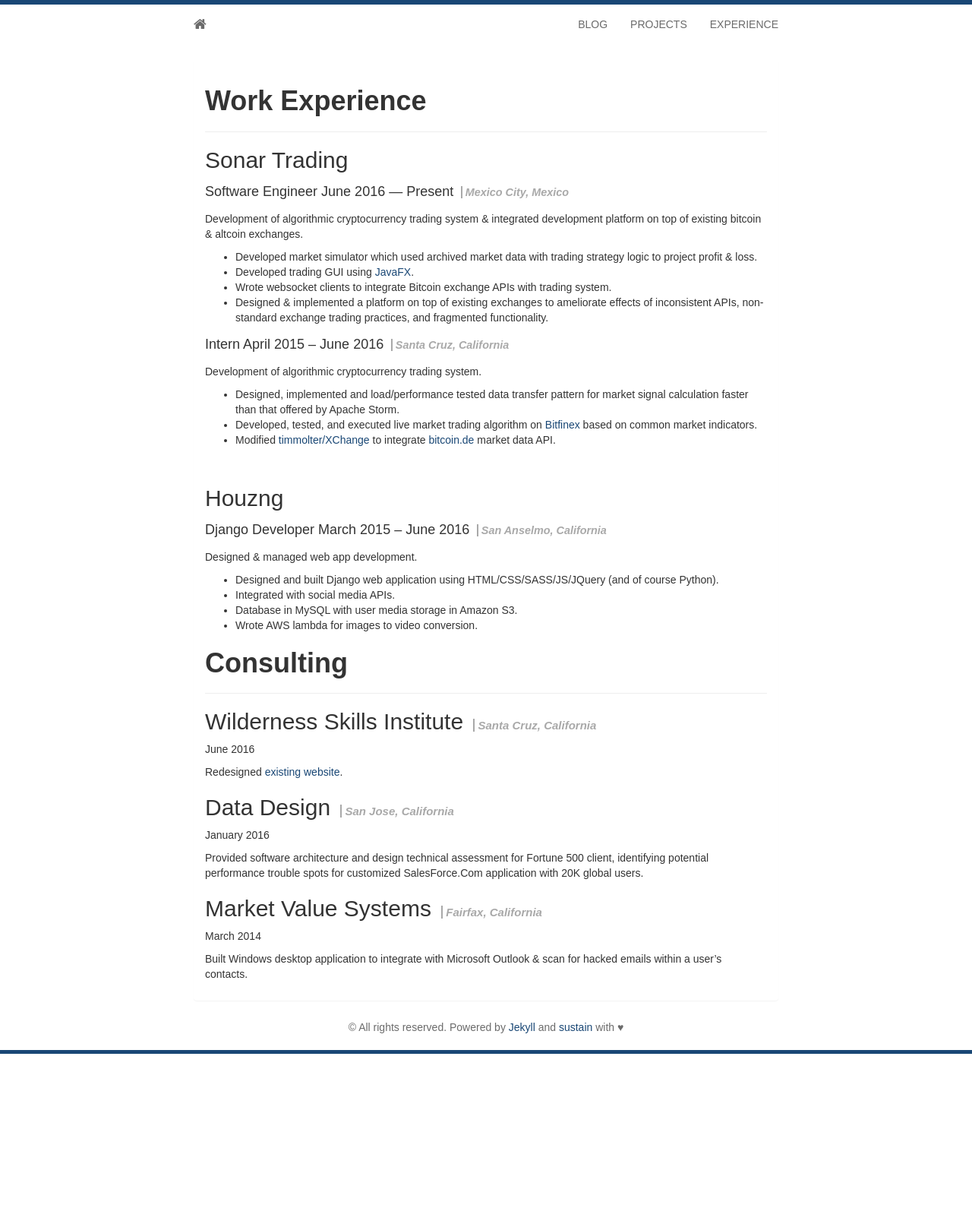
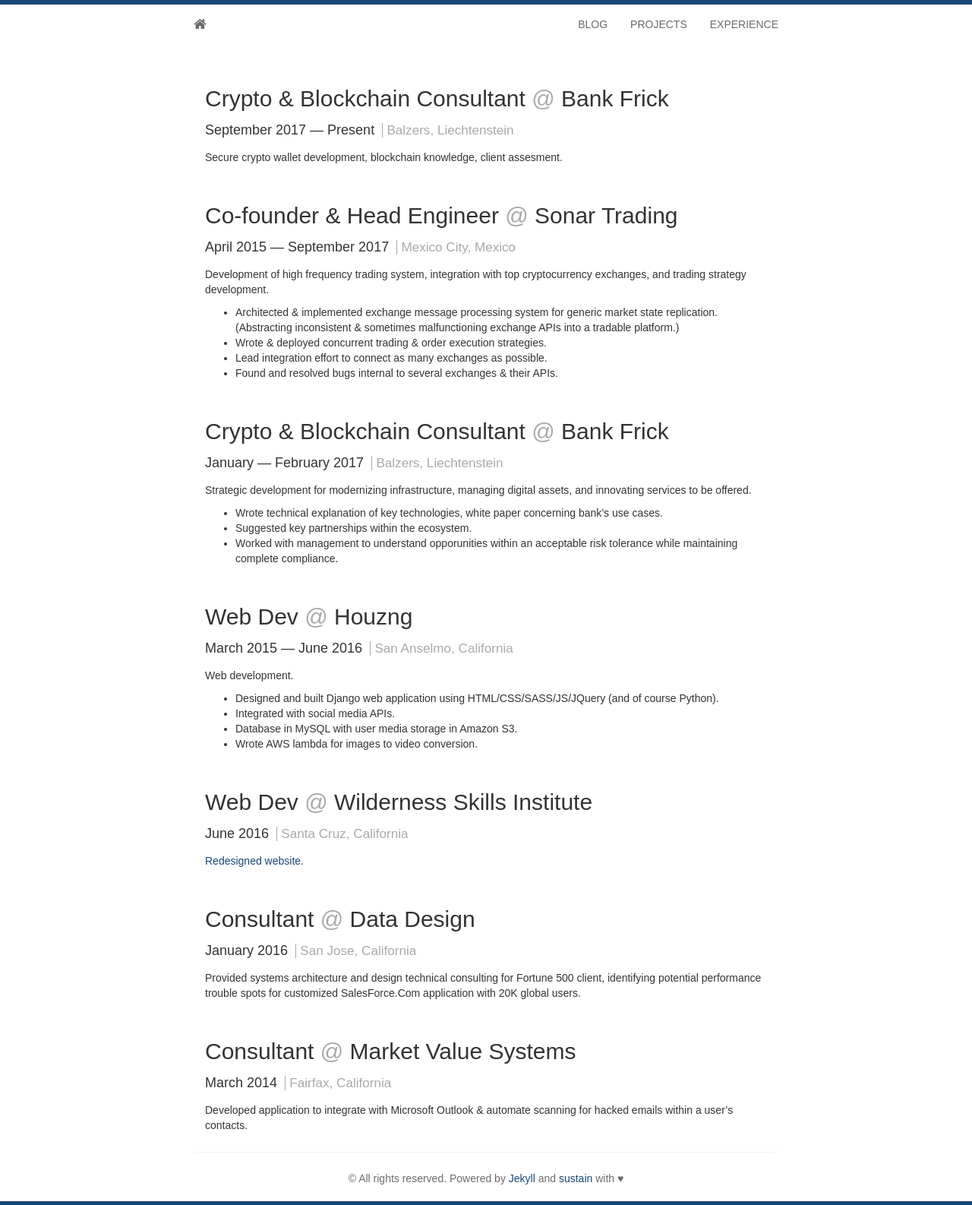
Before and after one commit to matthewdowney/matthewdowney.github.io, a Jekyll site: the page built from experience.md, in a window 1280 px wide. Shown: the whole page at 76% size. Built offline with Jekyll 4.4.1, drawn with Linux system fonts in a browser that asks for light colours; some web fonts are replaced; Markdown is read by kramdown in place of the engine named in the settings; before the commit the page ends 1387 px from its top, so only the background shows below that.

```diff
--- a/experience.md
+++ b/experience.md
@@ -3,52 +3,63 @@ layout: markdown
 title: Experience
 ---
 
-# **Work Experience**
----
-## Sonar Trading
-#####Software Engineer June 2016 — Present <span class="where">Mexico City, Mexico</span>
+## Crypto & Blockchain Consultant <span class="text-light">@</span> Bank Frick
+<h5>September 2017 — Present <span class="where">Balzers, Liechtenstein</span></h5>
 
-Development of algorithmic cryptocurrency trading system & integrated development platform on top of existing bitcoin & altcoin exchanges.
-
-- Developed market simulator which used archived market data with trading strategy logic to project profit & loss.
-- Developed trading GUI using [JavaFX](http://docs.oracle.com/javase/8/javase-clienttechnologies.htm).
-- Wrote websocket clients to integrate Bitcoin exchange APIs with trading system.
-- Designed & implemented a platform on top of existing exchanges to ameliorate effects of inconsistent APIs, non-standard exchange trading practices, and fragmented functionality.
-
-#####Intern April 2015 – June 2016 <span class="where">Santa Cruz, California</span>
-
-Development of algorithmic cryptocurrency trading system.
-
-- Designed, implemented and load/performance tested data transfer pattern for market signal calculation faster than that offered by Apache Storm.
-- Developed, tested, and executed live market trading algorithm on [Bitfinex](https://bitfinex.com/) based on common market indicators.
-- Modified [timmolter/XChange](https://github.com/timmolter/XChange/) to integrate [bitcoin.de](https://bitcoin.de/) market data API.
+Secure crypto wallet development, blockchain knowledge, client assesment.
 
 <br>
 
-## Houzng
-#####Django Developer March 2015 – June 2016 <span class="where">San Anselmo, California</span>
+## Co-founder & Head Engineer <span class="text-light">@</span> Sonar Trading
+<h5>April 2015 — September 2017 <span class="where">Mexico City, Mexico</span></h5>
 
-Designed & managed web app development.
+Development of high frequency trading system, integration with top cryptocurrency exchanges, and trading strategy development.
+
+- Architected & implemented exchange message processing system for generic market state replication. (Abstracting inconsistent & sometimes malfunctioning exchange APIs into a tradable platform.)
+- Wrote & deployed concurrent trading & order execution strategies.
+- Lead integration effort to connect as many exchanges as possible.
+- Found and resolved bugs internal to several exchanges & their APIs.
+
+<br>
+
+## Crypto & Blockchain Consultant <span class="text-light">@</span> Bank Frick
+<h5>January — February 2017 <span class="where">Balzers, Liechtenstein</span></h5>
+
+Strategic development for modernizing infrastructure, managing digital assets, and innovating services to be offered.
+
+- Wrote technical explanation of key technologies, white paper concerning bank's use cases.
+- Suggested key partnerships within the ecosystem.
+- Worked with management to understand opporunities within an acceptable risk tolerance while maintaining complete compliance.
+
+<br>
+
+## Web Dev <span class="text-light">@</span> Houzng
+<h5>March 2015 — June 2016 <span class="where">San Anselmo, California</span></h5>
+
+Web development.
 
 - Designed and built Django web application using HTML/CSS/SASS/JS/JQuery (and of course Python).
 - Integrated with social media APIs.
 - Database in MySQL with user media storage in Amazon S3.
 - Wrote AWS lambda for images to video conversion.
 
-# **Consulting**
----
+<br>
 
-## Wilderness Skills Institute <span class="where small">Santa Cruz, California</span>
-June 2016
+## Web Dev <span class="text-light">@</span> Wilderness Skills Institute
+<h5>June 2016 <span class="where">Santa Cruz, California</span></h5>
 
-Redesigned [existing website](http://wildernessskillsinstitute.com/).
+[Redesigned website](http://wildernessskillsinstitute.com/).
 
-## Data Design <span class="where small">San Jose, California</span>
-January 2016
+<br>
 
-Provided software architecture and design technical assessment for Fortune 500 client, identifying potential performance trouble spots for customized SalesForce.Com application with 20K global users.
+## Consultant <span class="text-light">@</span> Data Design
+<h5>January 2016 <span class="where">San Jose, California</span></h5>
 
-## Market Value Systems <span class="where small">Fairfax, California</span>
-March 2014
+Provided systems architecture and design technical consulting for Fortune 500 client, identifying potential performance trouble spots for customized SalesForce.Com application with 20K global users.
 
-Built Windows desktop application to integrate with Microsoft Outlook & scan for hacked emails within a user's contacts.
+<br>
+
+## Consultant <span class="text-light">@</span> Market Value Systems
+<h5>March 2014 <span class="where">Fairfax, California</span></h5>
+
+Developed application to integrate with Microsoft Outlook & automate scanning for hacked emails within a user's contacts.
--- a/index.html
+++ b/index.html
@@ -7,9 +7,8 @@ layout: home
       <div class="avatar">
         <img class="img-circle" src="{{ site.baseurl }}static/img/{{ site.avatar }}" alt="Profile image">
       </div>
-      <h3>I'm <strong>{{ site.author }}</strong>.</h3>
-      <h3>My fascination for programming, hacking, and technical problem solving began at eight years old and has only expanded in the interim.</h3>
-      <h3>Have a look at some of my working <a href="{{ site.baseurl }}projects.html"> projects</a> or <a href="{{ site.baseurl }}blog.html">blog posts.</a></h3>
+      <h3>I'm {{ site.author }}.</h3>
+      <h3>Engineer, bitcoiner & crypto enthusiast, and <a href="https://www.youtube.com/watch?v=sfN0Hly0U28">parkour practitioner</a>.
       <h3>Contact me by <a href="mailto:{{ site.email }}">email</a>.</h3>
       {% include social.html %}
     </div>
--- a/static/css/main.scss
+++ b/static/css/main.scss
@@ -97,17 +97,17 @@ body {
 /* For the experience page
 -------------------------------------------------- */
 span.where {
-    font-size: .8em;
-    font-style: italic;
+    font-size: .95em;
     color: darkgray;
-    border-left: 2px solid darkgray;
+    border-left: 1px solid darkgray;
     padding-left: .3em;
     margin-left: .3em;
-    font-weight: 700;
+    font-weight: 300;
 }
 
-span.where.small {
-    font-size: 50%;
+.text-light {
+    color: darkgray;
+    font-weight: 300;
 }
 
 /* Custom page CSS
```
Also changed, not shown: _posts/2017-10-17-create-segwit-address.md (added, +64 -0 lines).
